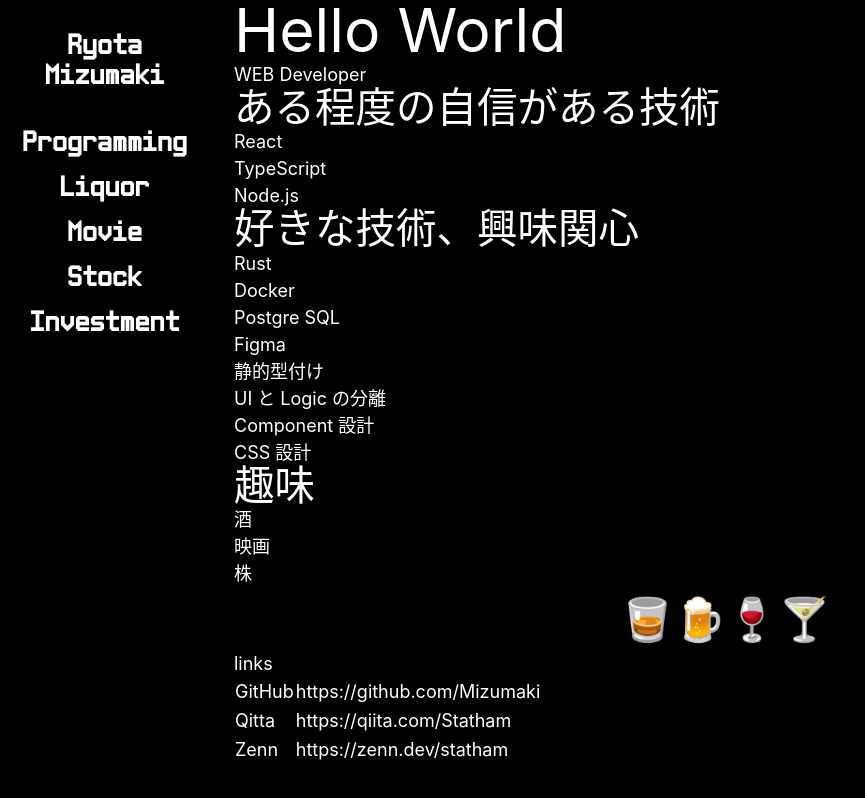
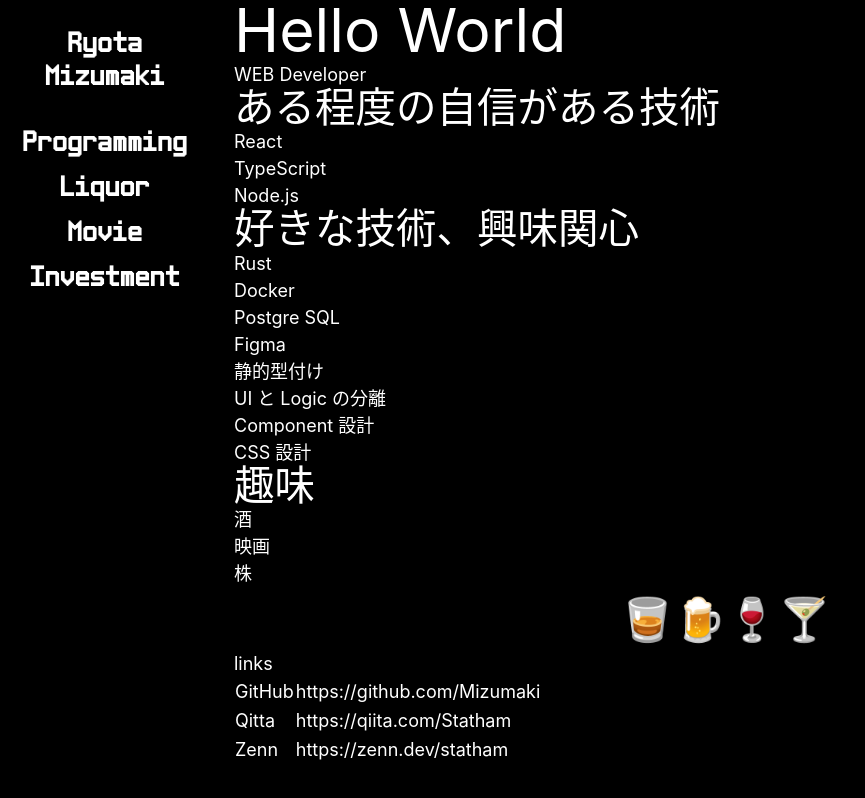
Before and after one commit to Mizumaki/Mizumaki, a Next.js app in the folder website/root/: page / in a window 1280 px wide. Shown: the top 798 px of the page, without its empty margins (0-865 px from the left). Built offline with nearby package versions, Linux system fonts and the light colour scheme; a web font is replaced by a local one.

Commit message:
add animation

```diff
--- a/website/root/src/components/templates/layouts/DashboardLayout/NavBar.module.css
+++ b/website/root/src/components/templates/layouts/DashboardLayout/NavBar.module.css
@@ -7,8 +7,6 @@
 .serviceName {
   font-size: 2.4rem;
   text-align: center;
-  padding: 0.5em;
-  margin: 0 auto;
 }
 
 .links {
@@ -26,8 +24,13 @@
     display: flex;
     justify-content: center;
     align-items: center;
+    font-size: 3rem;
+    line-height: 1.1;
     height: 12rem;
-    font-size: 3rem;
-    vertical-align: middle;
+    padding: 0.5em;
+  }
+
+  .serviceName a {
+    width: min-content;
   }
 }
--- a/website/root/src/components/templates/layouts/DashboardLayout/NavBar.tsx
+++ b/website/root/src/components/templates/layouts/DashboardLayout/NavBar.tsx
@@ -6,7 +6,11 @@ export const NavBar: React.VFC = () => {
   return (
     <div className={styles.wrapper}>
       <div className={styles.serviceNameSection}>
-        <h1 className={styles.serviceName}>Ryota Mizumaki</h1>
+        <h1 className={styles.serviceName}>
+          <Link href='/'>
+            <a className={styles.a}>Ryota Mizumaki</a>
+          </Link>
+        </h1>
       </div>
       <ul className={styles.links}>
         <li>
@@ -33,7 +37,7 @@ export const NavBar: React.VFC = () => {
         <li>
           <Link href='/'>
             <a>
-              <Hover on={<span style={{ fontStyle: 'italic' }}>マネー</span>} off={'Stock Investment'} />
+              <Hover on={<span style={{ fontStyle: 'italic' }}>マネー</span>} off={'Investment'} />
             </a>
           </Link>
         </li>
--- a/website/root/src/components/templates/layouts/DashboardLayout/index.tsx
+++ b/website/root/src/components/templates/layouts/DashboardLayout/index.tsx
@@ -13,6 +13,7 @@ export const DashboardLayout: React.FC<Props> = ({ backgroundColor, color, child
       body {
         color: ${color};
         background-color: ${backgroundColor};
+        transition: background-color 0.5s;
       }
     `;
   }, [backgroundColor]);
--- a/website/root/src/styles/base.css
+++ b/website/root/src/styles/base.css
@@ -124,17 +124,6 @@ h4 {
   font-weight: inherit;
 }
 
-p,
-h1,
-h2,
-h3,
-h4,
-li,
-th,
-figcaption {
-  max-width: 60ch;
-}
-
 svg {
   fill: currentColor;
 }
```
